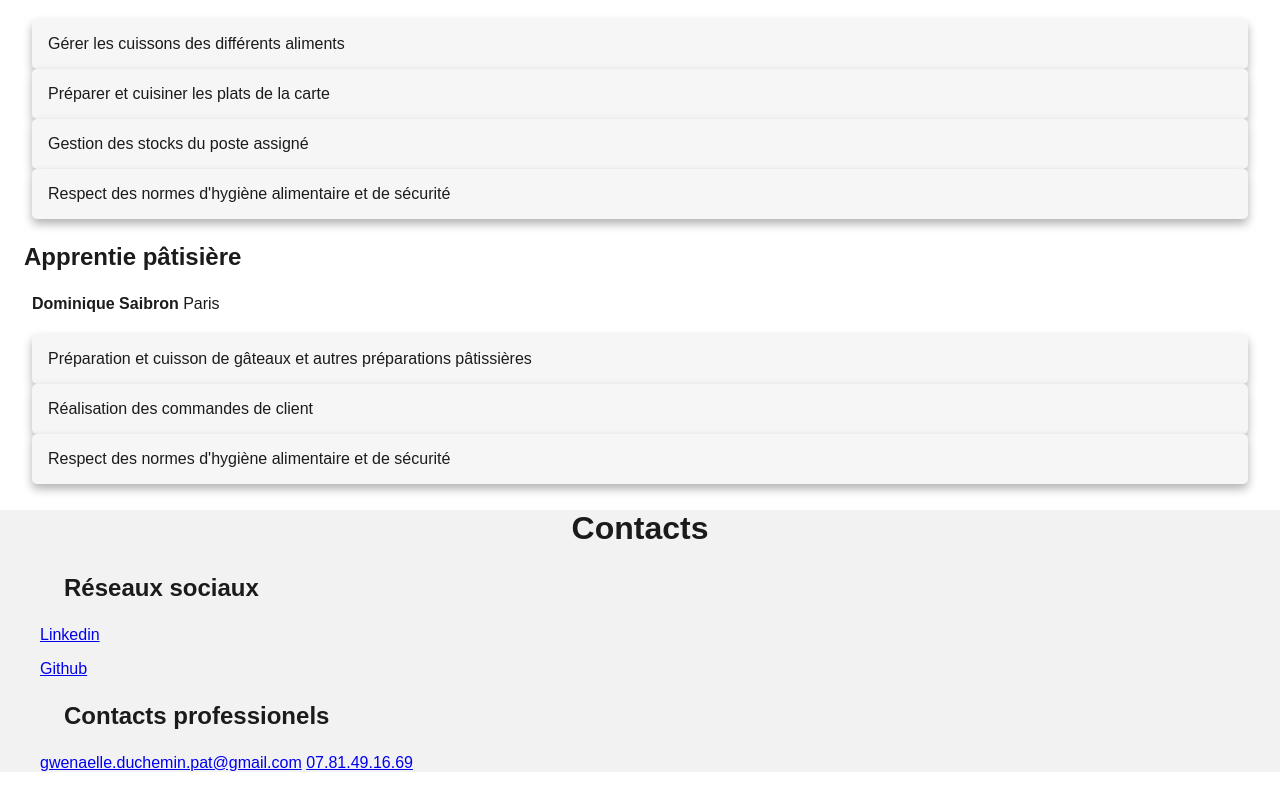
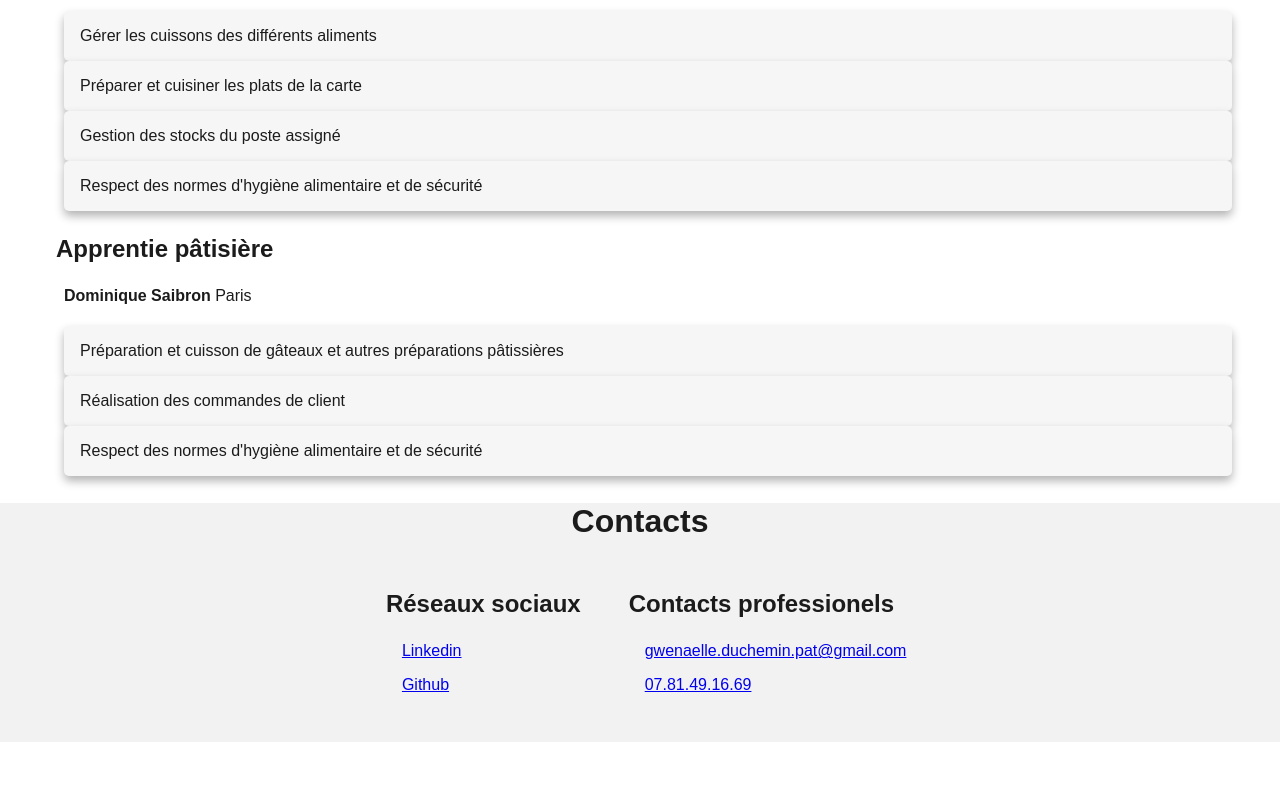
Before and after one commit to Stealian/Portfolio, a plain HTML site: page index.html in a window 1280 px wide. Shown: the part 1879-2667 px from the top of the page. After the commit the page ends 2621 px from the top, so only its background shows below. Drawn offline with Linux system fonts and the light colour scheme; files that its build step writes are made by us from their sources; a web font is replaced by a local one.

Commit message:
petits réglages

```diff
--- a/front/css/style.css
+++ b/front/css/style.css
@@ -35,19 +35,19 @@ h2 {
     margin-left: 3%;
     margin-right: 3%;
 }
-.main, h3 {
+main, h3 {
     font-size: 1.5em;
     margin-left: 1em;
     margin-right: 1em;
     text-align: left;
 }
-.listing, h4 {
+main, h4 {
     font-size: 1em;
     margin-left: 2em;
     margin-right: 1em;
     text-align: left;
 }
-.listing, p {
+main, p {
     font-size: 1em;
     margin-left: 2em;
     margin-right: 1em;
@@ -74,8 +74,8 @@ summary {
     list-style: none
 }
 details p {
-    line-height: 1.5;
-    padding: 0px 25px 25px;
+    line-height: 1.5em;
+    padding: 0px 1em 1em;
     cursor: auto;
     font-size: 1em;
 }
--- a/index.html
+++ b/index.html
@@ -4,13 +4,12 @@
 		<meta charset="UTF-8" />
 		<meta http-equiv="X-UA-Compatible" content="IE=edge" />
 		<meta name="viewport" content="width=device-width, initial-scale=1.0" />
-		<link rel="stylesheet" href="css/style.css">
-		<link rel="stylesheet" href="css/media_style.css">
+		<link rel="stylesheet" href="front/css/style.css">
 		<title>Curriculum Vitae</title>
 	</head>
 	<body>
 		<!--Présentation-->
-		<section>
+		<header>
 			<h1>Gwénaëlle DUCHEMIN</h1>
 			<p class="poste">
 				Développement web
@@ -18,9 +17,10 @@
 			<p class="accroche">
 				Passionnée par le développement web, je suis une jeune développeuse webcréative et motivée.Mes connaissances en HTML, CSS, JavaScript et les frameworks modernes me permet de concevoir des expériences utilisateur dynamiques et intuitives.Je suis constamment à la recherche de défis techniques et de nouvelles opportunités pour contribuer à des projets innovants dans le domaine du web.
 			</p>
-		</section>
+		</header>
+
+		<main>
 			<!--Diplômes et formations-->
-		<main>
 			<section>
 				<h2>Diplômes et formations</h2>
 				<div>
@@ -44,6 +44,7 @@
 					<h4>Ferrandi <span class="stage">Paris</span></h4>
 				</div>
 			</section>
+
 			<!--Expériences professionnelles-->
 			<section>
 				<h2>Expériences professionnelles</h2>
@@ -237,18 +238,24 @@
 					</div>
 				</section>
 			</main>
-			<!--contacts-->
+
 			<footer>
 				<h2>Contacts</h2>
+				<section>
+					<div>
+						<h3>Réseaux sociaux</h3>
 						<ul>
-					<h3 class="footer-titre">Réseaux sociaux</h3>
 							<li><a href="https://fr.linkedin.com/in/gwénaëlle-duchemin-a4037713a">Linkedin</a></li>
 							<li><a href="https://github.com/Stealian">Github</a></li>
 						</ul>
+					</div>
+					<div>
+						<h3>Contacts professionels</h3>
 						<ul>
-					<h3 class="footer-titre">Contacts professionels</h3>
-					<a href="mailto:gwenaelle.duchemin.pat@gmail.com">gwenaelle.duchemin.pat@gmail.com</a>
-					<a href="0781491669">07.81.49.16.69</a>
+							<li><a href="mailto:gwenaelle.duchemin.pat@gmail.com">gwenaelle.duchemin.pat@gmail.com</a></li>
+							<li><a href="0781491669">07.81.49.16.69</a></li>
 						</ul>
+					</div>
+				</section>
 			</footer>
 		</body>
```
Lines whose indentation alone changed are shown as unchanged.
